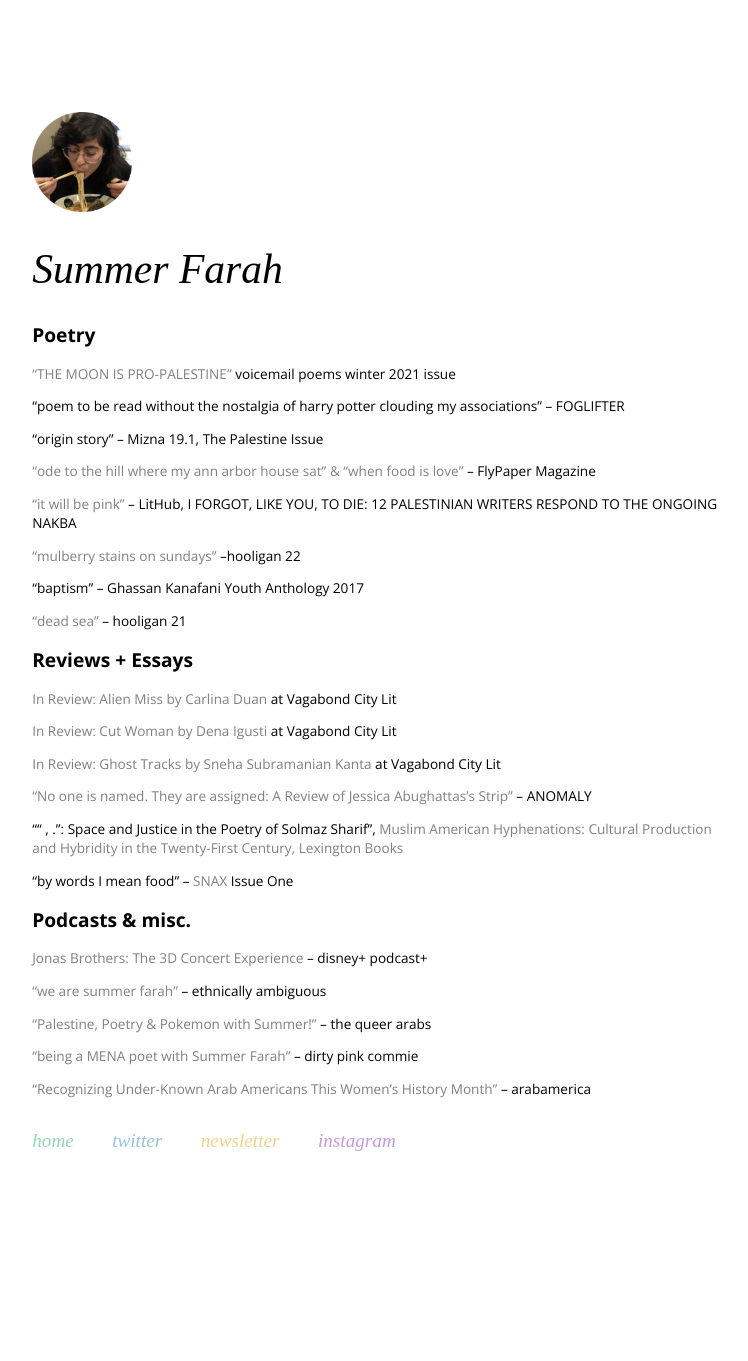
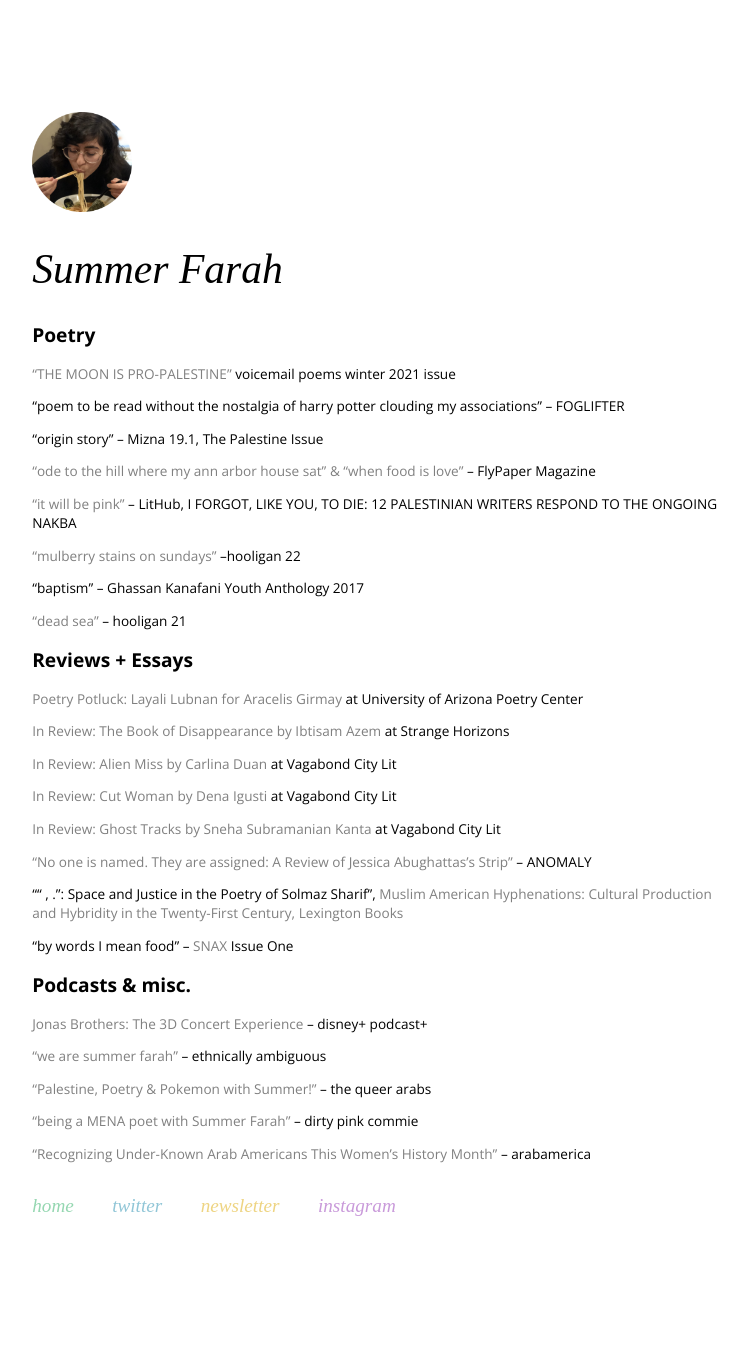
Before and after one commit to jilliangmeehan/summer-farah, a Jekyll site: the page built from work.html, in a window 1280 px wide. Shown: the whole page, without its empty margins (67-815 px from the left). Built offline with Jekyll 4.4.1, drawn with Linux system fonts in a browser that asks for light colours; some web fonts are replaced; before the commit the page ends 1296 px from its top, so only the background shows below that.

Commit message:
Update work.md

```diff
--- a/_includes/work.md
+++ b/_includes/work.md
@@ -16,6 +16,10 @@
 ["dead sea"](https://issuu.com/hooliganmag/docs/issue_21) – hooligan 21
 
 ## Reviews + Essays
+[Poetry Potluck: Layali Lubnan for Aracelis Girmay](https://poetry.arizona.edu/blog/poetry-potluck-9-layali-lubnan-aracelis-girmay) at University of Arizona Poetry Center
+
+[In Review: The Book of Disappearance by Ibtisam Azem](http://strangehorizons.com/non-fiction/reviews/the-book-of-disappearance-by-ibtisam-azem-translated-by-sinan-antoon/) at Strange Horizons
+
 [In Review: Alien Miss by Carlina Duan](https://vagabondcitylit.com/2021/03/15/in-review-alien-miss-by-carlina-duan/) at Vagabond City Lit
 
 [In Review: Cut Woman by Dena Igusti](https://vagabondcitylit.com/2020/12/14/in-review-cut-woman-by-dena-igusti/) at Vagabond City Lit
```
